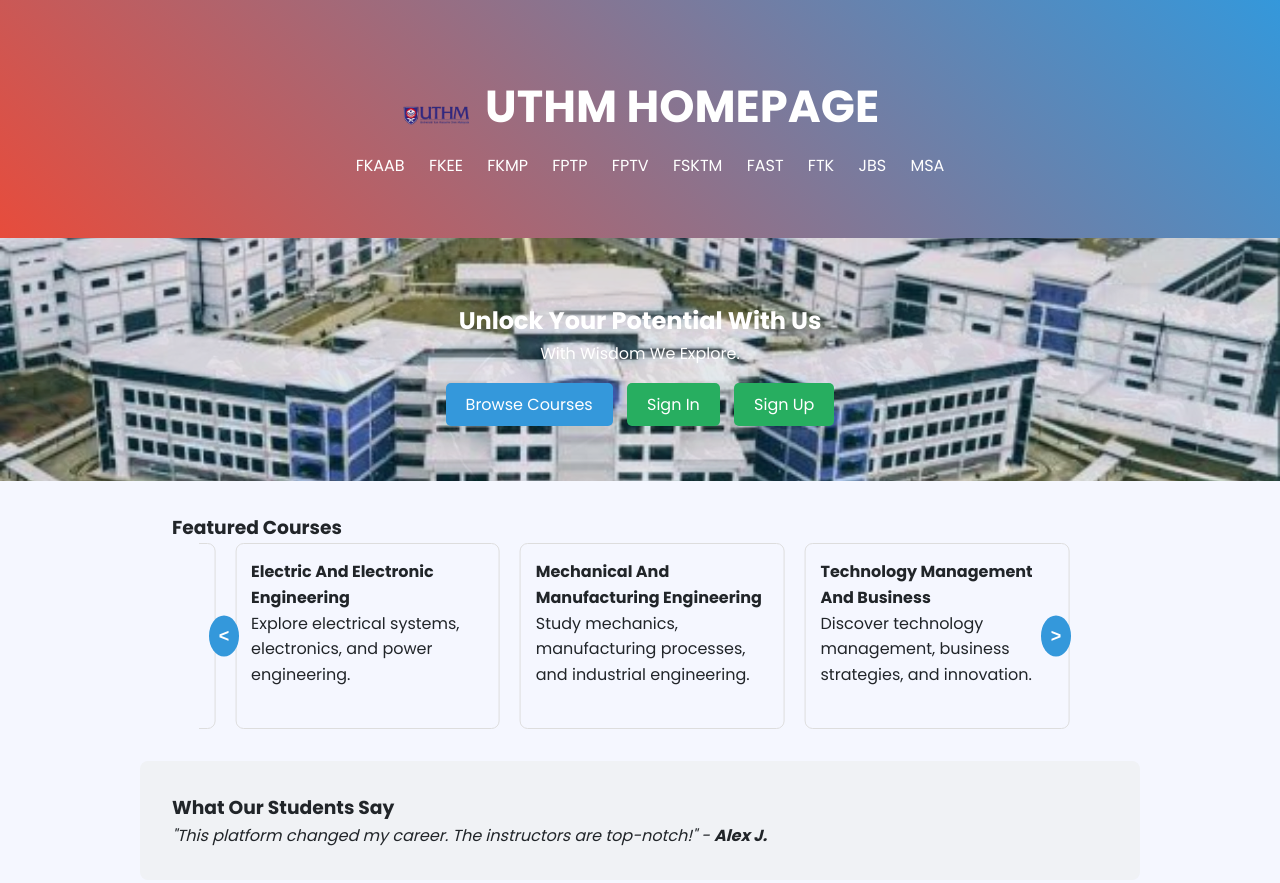
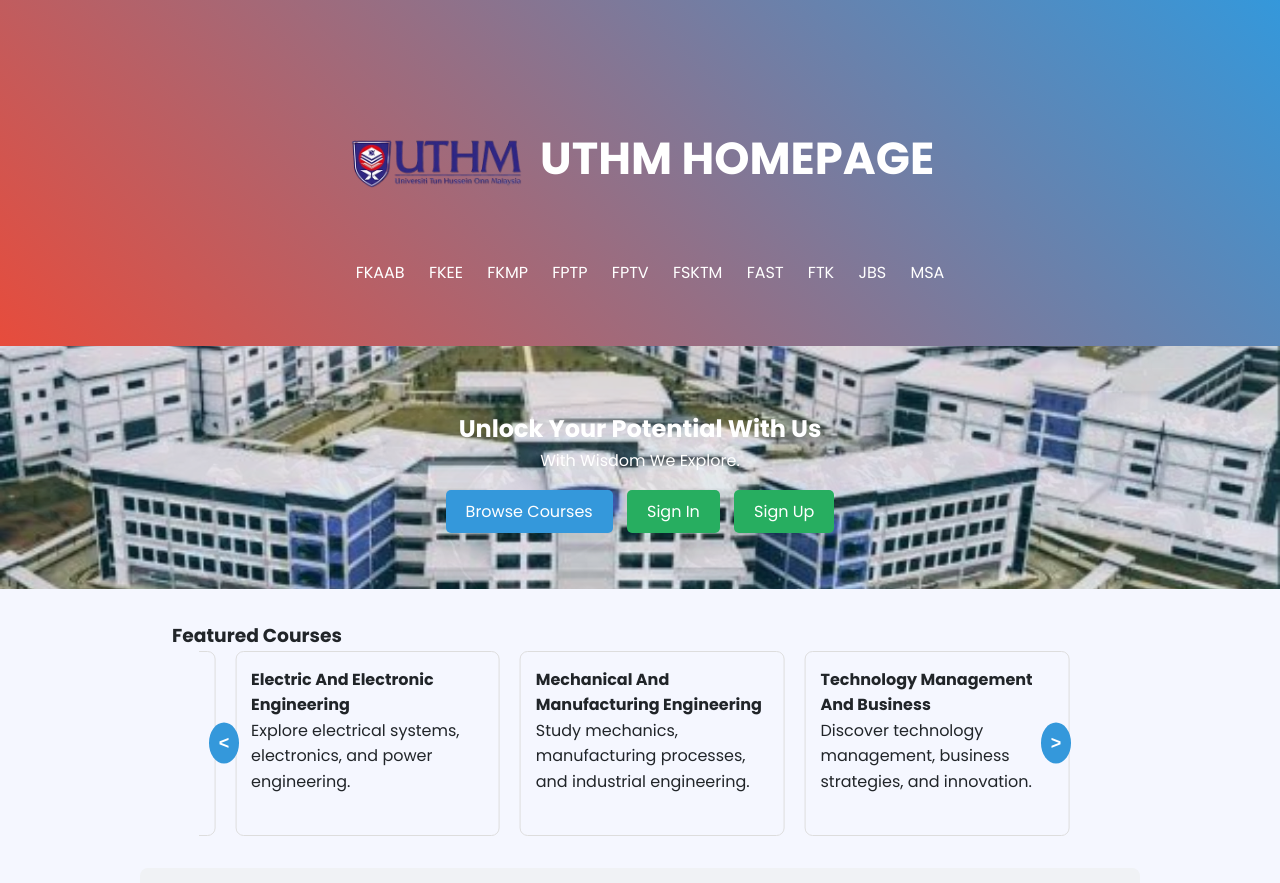
Before and after one commit to mirzu-code/project_biw, a website: page index.html in a window 1280 px wide. Shown: the top 883 px of the page. Drawn offline with Linux system fonts and the light colour scheme.

Commit message:
Update index.html

```diff
--- a/index.html
+++ b/index.html
@@ -56,7 +56,7 @@
 
 <header>
     <div>
-        <img src="UTHM_LOGO-removebg-preview.png" alt="UTHM Logo" style="width:70px; height:auto; margin-right:10px;">
+        <img src="UTHM_LOGO-removebg-preview.png" alt="UTHM Logo" style="width:180px; height:auto; margin-right:10px;">
         <h1 style="display:inline;">UTHM HOMEPAGE</h1>
     </div>
     <nav>
```
